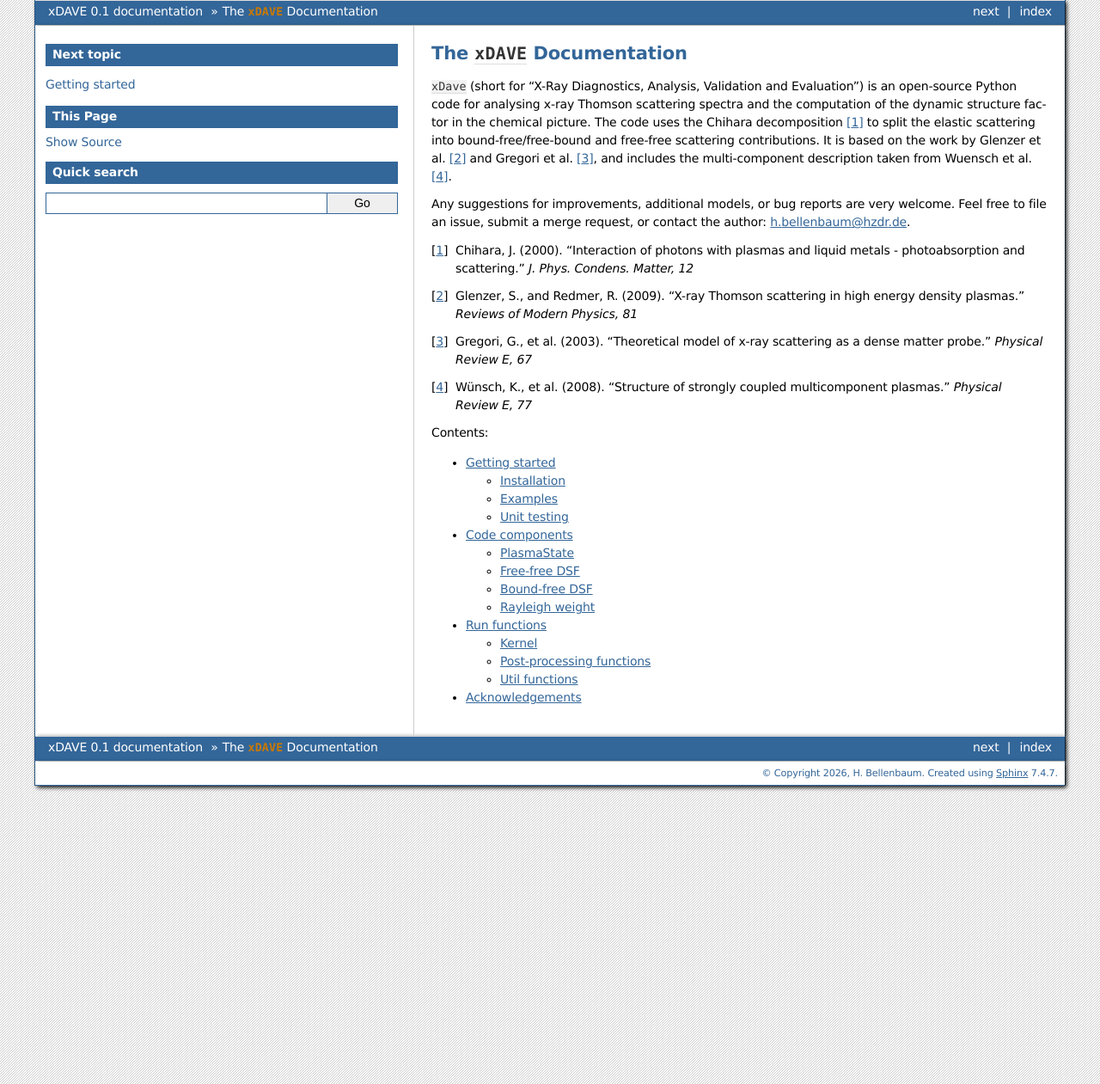
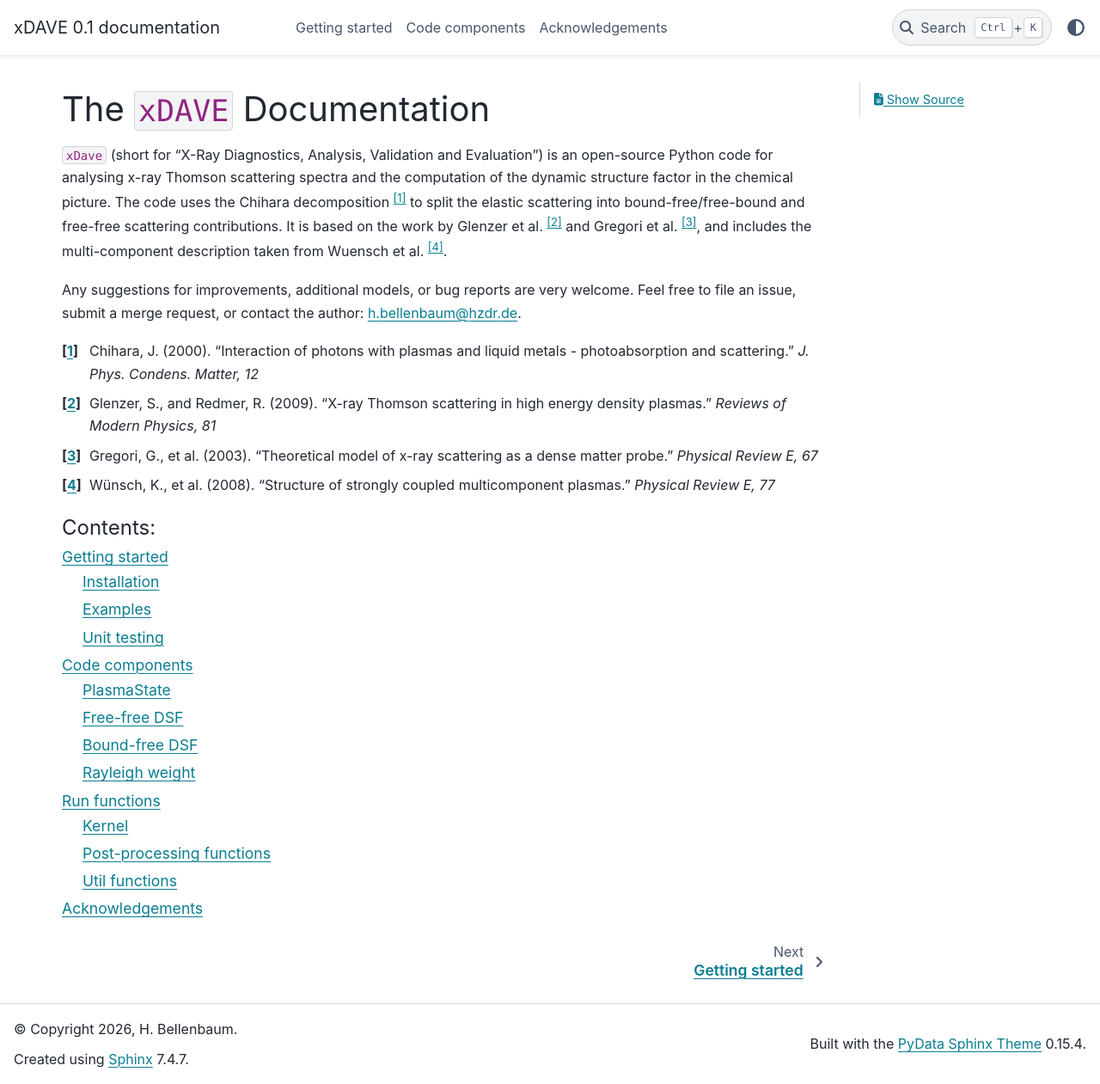
Before and after one commit to hbellenbaum/xdave, a Sphinx documentation site: the page built from docs/source/index.rst, in a window 1280 px wide and 1261 px high. Shown: the whole window at 86% size. Built offline with Sphinx 7.4.7 and the PyData theme 0.15.4, drawn with Linux system fonts in a browser that asks for light colours.

Commit message:
changed theme

```diff
--- a/docs/source/conf.py
+++ b/docs/source/conf.py
@@ -35,5 +35,5 @@ exclude_patterns = []
 # -- Options for HTML output -------------------------------------------------
 # https://www.sphinx-doc.org/en/master/usage/configuration.html#options-for-html-output
 
-html_theme = "bizstyle"
-html_theme_options = {"sidebarwidth": "410"}
+html_theme = "pydata_sphinx_theme"
+# html_theme_options = {"sidebarwidth": "410"}
```
